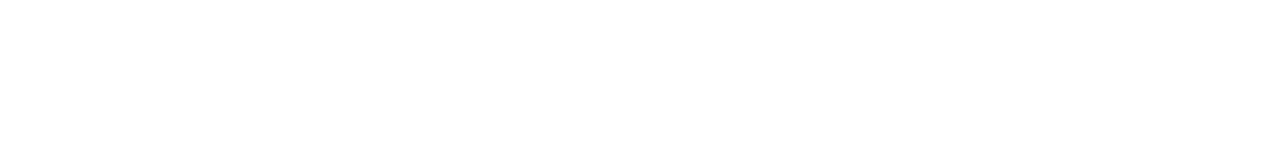
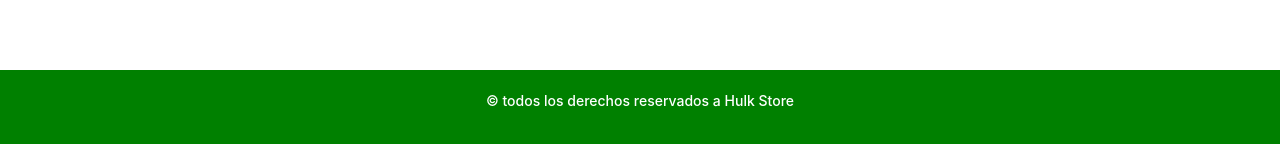
Before and after one commit to ConstanzaGalia/hulk-store-frontend, a React (Create React App) app: page / in a window 1280 px wide. Shown: the part 1789-1933 px from the top of the page. Before the commit the page ends 1779 px from the top, so only its background shows below. Built offline with nearby package versions, Linux system fonts and the light colour scheme; no server answers.

Commit message:
add footer

```diff
--- /dev/null
+++ b/src/Components/Home/Footer.jsx
@@ -0,0 +1,13 @@
+import {Row, Col} from 'antd';
+
+const Footer = () => {
+  return(
+    <Row className='footer'>
+      <Col span={12} offset={6}>
+        <h4 className='h4Footer'>&copy; todos los derechos reservados a Hulk Store</h4>
+      </Col>
+    </Row>
+  )
+}
+
+export default Footer;
--- a/src/Components/Home/Home.jsx
+++ b/src/Components/Home/Home.jsx
@@ -1,6 +1,7 @@
 import Navbar from './Navbar';
 import Slider from './Slider';
 import SectionProducts from './SectionProducts';
+import Footer from './Footer';
 
 const Home = ({user, handleUserLogin}) => {
   return (
@@ -8,6 +9,7 @@
       <Navbar user={user} handleUserLogin={handleUserLogin}/>
       <Slider />
       <SectionProducts />
+      <Footer />
     </>
   )
 }
--- a/src/Components/ShoppingCart/Cart.jsx
+++ b/src/Components/ShoppingCart/Cart.jsx
@@ -4,6 +4,7 @@
 import { useHistory } from "react-router-dom";
 import Navbar from "../Home/Navbar";
 import { useEffect, useState } from "react";
+import Footer from "../Home/Footer";
 const { Option } = Select;
 
 const Cart = ({ user, handleUserLogin }) => {
@@ -127,6 +128,7 @@
           </Form>
         </Col>
       </Row>
+      <Footer />
     </>
   );
 };
--- a/src/styles/home.css
+++ b/src/styles/home.css
@@ -45,3 +45,13 @@
 .totalCompra {
   float: right;
 }
+/* Footer */
+.footer{
+  height: 80px;
+  background-color: green;
+}
+.h4Footer{
+  color: white;
+  text-align: center;
+  margin-top:20px;
+}
```
